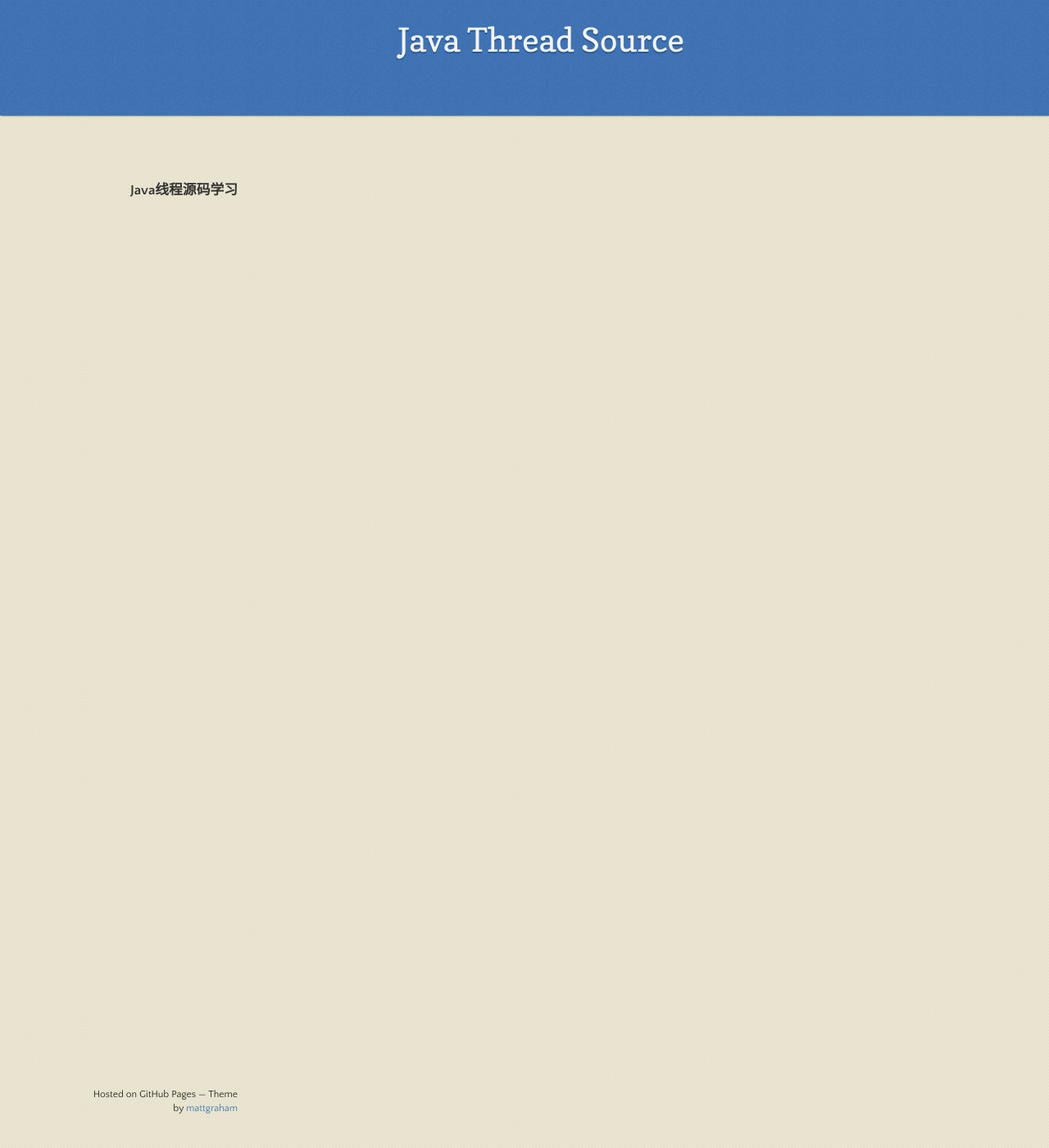
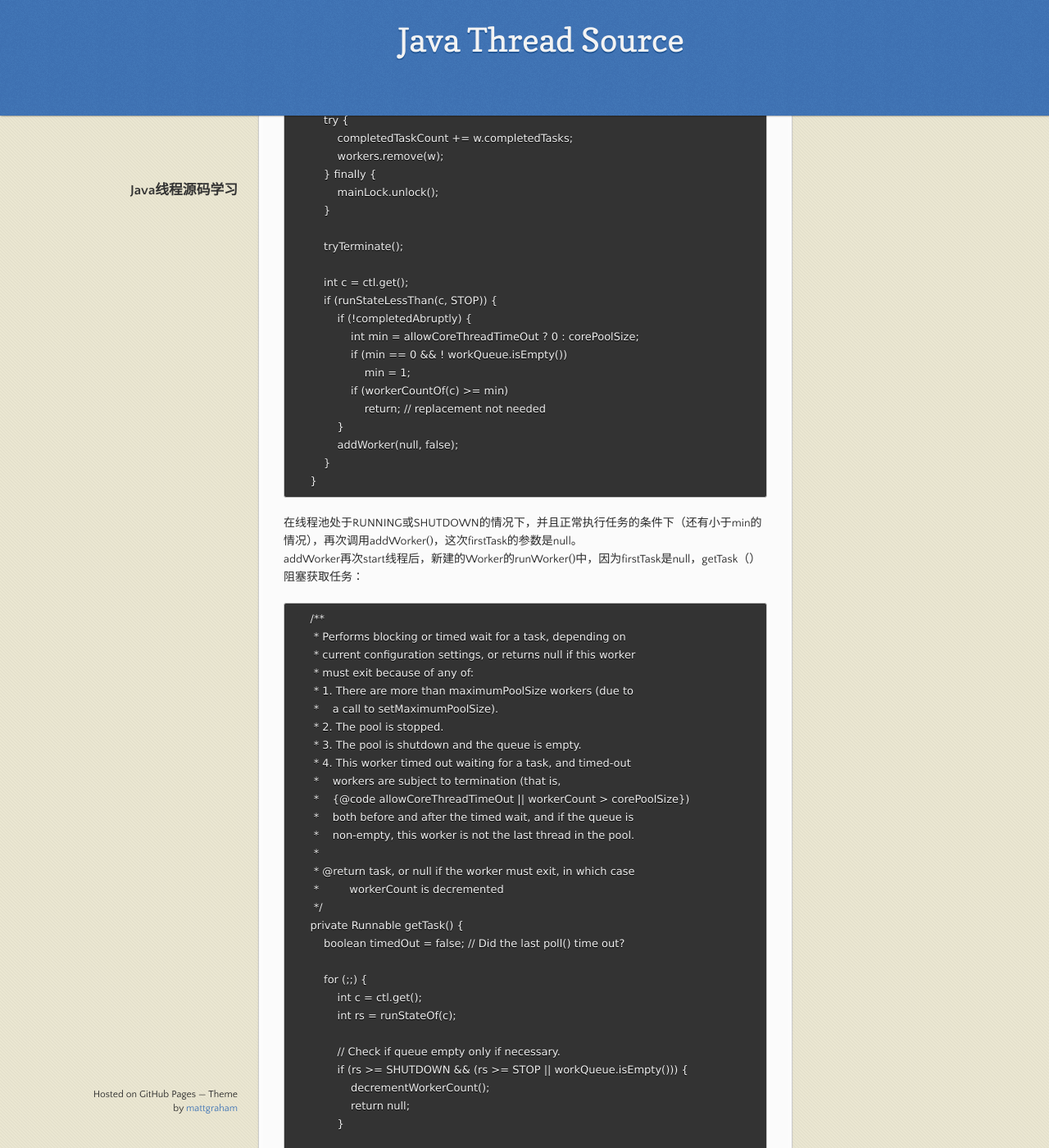
Before and after one commit to lvv9/lvv9.github.io, a Jekyll site: the page built from _posts/2021-11-17-java-thread-source.md, in a window 1280 px wide and 1400 px high, scrolled down 9065 px. Shown: the whole window at 82% size. Built offline with Jekyll 4.4.1, drawn with Linux system fonts in a browser that asks for light colours; our own code applies the rules of GitHub Pages for plain Markdown files; the repository's description, which GitHub fills in, is left out; some of the changed text lies outside the part shown.

Commit message:
Update 2021-11-17-java-thread-source.md

````diff
--- a/_posts/2021-11-17-java-thread-source.md
+++ b/_posts/2021-11-17-java-thread-source.md
@@ -363,5 +363,112 @@ new Thread(() -> System.out.println("hello world")).start();
     }
 ```
 挺多内容的，待会回来看，再回到addWorker()，增加worker后，调worker关联线程的start()开始任务。
+```
+                if (workerAdded) {
+                    t.start();
+                    workerStarted = true;
+                }
+```
 Worker的这个设计，应该是种模式，ThreadLocal中也有。
 我们知道，在开始的简单的创建启动线程的例子中，Runnable作为Thread构造器的参数，在Thread构造时将其与Runnable绑定起来。但是在线程池的需求中，Runnable任务是随着我们的需求添加的，而Thread线程需要稳定在core这么多个，因而这里通过Thread与Worker绑定、Worker的run()解藕实际的任务Runnable并进行dispatch实现。
+在runWorker()中，调用了任务队列中任务的run，并最终调用processWorkerExit()：
+```
+    /**
+     * Performs cleanup and bookkeeping for a dying worker. Called
+     * only from worker threads. Unless completedAbruptly is set,
+     * assumes that workerCount has already been adjusted to account
+     * for exit.  This method removes thread from worker set, and
+     * possibly terminates the pool or replaces the worker if either
+     * it exited due to user task exception or if fewer than
+     * corePoolSize workers are running or queue is non-empty but
+     * there are no workers.
+     *
+     * @param w the worker
+     * @param completedAbruptly if the worker died due to user exception
+     */
+    private void processWorkerExit(Worker w, boolean completedAbruptly) {
+        if (completedAbruptly) // If abrupt, then workerCount wasn't adjusted
+            decrementWorkerCount();
+
+        final ReentrantLock mainLock = this.mainLock;
+        mainLock.lock();
+        try {
+            completedTaskCount += w.completedTasks;
+            workers.remove(w);
+        } finally {
+            mainLock.unlock();
+        }
+
+        tryTerminate();
+
+        int c = ctl.get();
+        if (runStateLessThan(c, STOP)) {
+            if (!completedAbruptly) {
+                int min = allowCoreThreadTimeOut ? 0 : corePoolSize;
+                if (min == 0 && ! workQueue.isEmpty())
+                    min = 1;
+                if (workerCountOf(c) >= min)
+                    return; // replacement not needed
+            }
+            addWorker(null, false);
+        }
+    }
+```
+在线程池处于RUNNING或SHUTDOWN的情况下，并且正常执行任务的条件下（还有小于min的情况），再次调用addWorker()，这次firstTask的参数是null。
+addWorker再次start线程后，新建的Worker的runWorker()中，因为firstTask是null，getTask（）阻塞获取任务：
+```
+    /**
+     * Performs blocking or timed wait for a task, depending on
+     * current configuration settings, or returns null if this worker
+     * must exit because of any of:
+     * 1. There are more than maximumPoolSize workers (due to
+     *    a call to setMaximumPoolSize).
+     * 2. The pool is stopped.
+     * 3. The pool is shutdown and the queue is empty.
+     * 4. This worker timed out waiting for a task, and timed-out
+     *    workers are subject to termination (that is,
+     *    {@code allowCoreThreadTimeOut || workerCount > corePoolSize})
+     *    both before and after the timed wait, and if the queue is
+     *    non-empty, this worker is not the last thread in the pool.
+     *
+     * @return task, or null if the worker must exit, in which case
+     *         workerCount is decremented
+     */
+    private Runnable getTask() {
+        boolean timedOut = false; // Did the last poll() time out?
+
+        for (;;) {
+            int c = ctl.get();
+            int rs = runStateOf(c);
+
+            // Check if queue empty only if necessary.
+            if (rs >= SHUTDOWN && (rs >= STOP || workQueue.isEmpty())) {
+                decrementWorkerCount();
+                return null;
+            }
+
+            int wc = workerCountOf(c);
+
+            // Are workers subject to culling?
+            boolean timed = allowCoreThreadTimeOut || wc > corePoolSize;
+
+            if ((wc > maximumPoolSize || (timed && timedOut))
+                && (wc > 1 || workQueue.isEmpty())) {
+                if (compareAndDecrementWorkerCount(c))
+                    return null;
+                continue;
+            }
+
+            try {
+                Runnable r = timed ?
+                    workQueue.poll(keepAliveTime, TimeUnit.NANOSECONDS) :
+                    workQueue.take();
+                if (r != null)
+                    return r;
+                timedOut = true;
+            } catch (InterruptedException retry) {
+                timedOut = false;
+            }
+        }
+    }
+```
````
